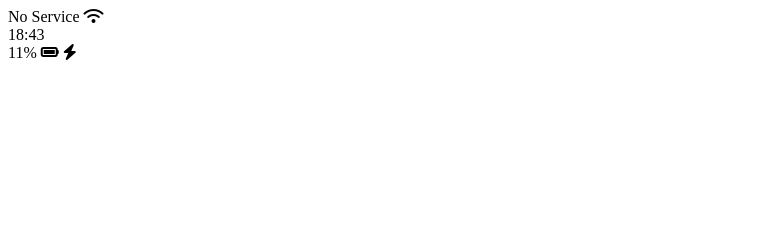
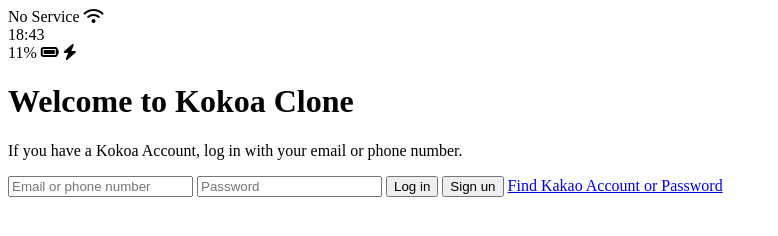
Before and after one commit to hosinozzz/kokoa-clone-2020, a plain HTML site: page index.html in a window 1280 px wide. Shown: the whole page, without its empty margins (0-778 px from the left). Drawn offline with Linux system fonts and the light colour scheme.

Commit message:
#6.4 Sign Up Screen part Two

```diff
--- a/index.html
+++ b/index.html
@@ -3,7 +3,7 @@
   <head>
     <meta charset="UTF-8" />
     <meta name="viewport" content="width=device-width, initial-scale=1.0" />
-    <title>Welcome to Kokoa Talk</title>
+    <title>Welcome to Kokoa Clone</title>
   </head>
   <body>
     <div class="status-bar">
@@ -20,6 +20,22 @@
         <i class="fas fa-bolt"></i>
       </div>
     </div>
+
+    <header calss="welcome-header">
+      <h1 class="welcome-header__title">Welcome to Kokoa Clone</h1>
+      <p class="welcome-header__text">
+        If you have a Kokoa Account, log in with your email or phone number.
+      </p>
+    </header>
+
+    <form id="login-form" action="">
+      <input type="text" placeholder="Email or phone number" />
+      <input type="password" placeholder="Password" />
+      <input type="submit" value="Log in" />
+      <input type="submit" value="Sign un" />
+      <a href="#">Find Kakao Account or Password</a>
+    </form>
+
     <script
       src="https://kit.fontawesome.com/f86d66b91e.js"
       crossorigin="anonymous"
```
